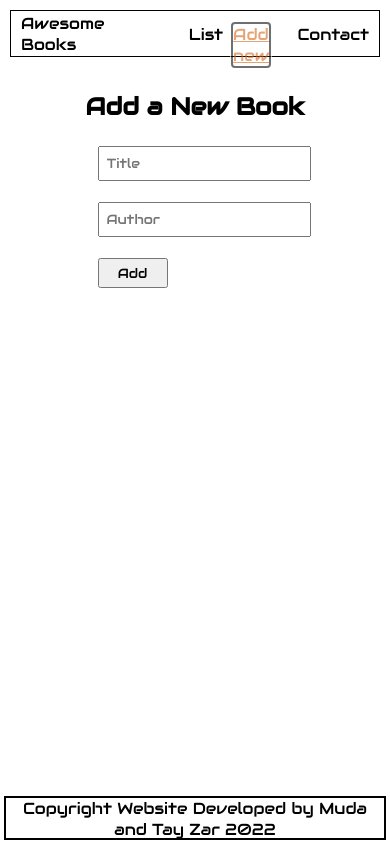
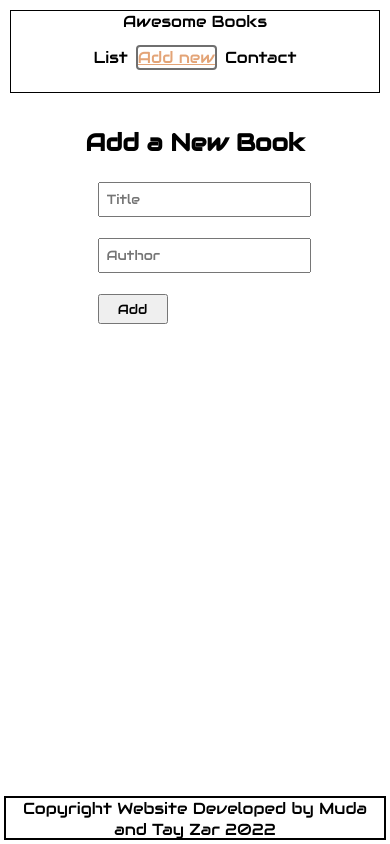
Before and after one commit to heintayzar-hm/awesomebooks, a website: page index.html in a window 390 px wide. Drawn offline with Linux system fonts and the light colour scheme.

Commit message:
make responsive

```diff
--- a/src/index.js
+++ b/src/index.js
@@ -67,7 +67,7 @@ if (!window.location.hash) {
   window.location.hash = '#add';
 }
 
-// load for hte intital page
+// load for the intital page
 load();
 
 // eventlistener on hash change
--- a/styles.css
+++ b/styles.css
@@ -137,3 +137,15 @@ h3,
 h4 {
   font-size: 1.5em;
 }
+
+@media (max-width: 430px) {
+  nav {
+    flex-direction: column;
+    gap: 15px;
+  }
+
+  .nav-links {
+    position: static;
+    padding: 0;
+  }
+}
```
